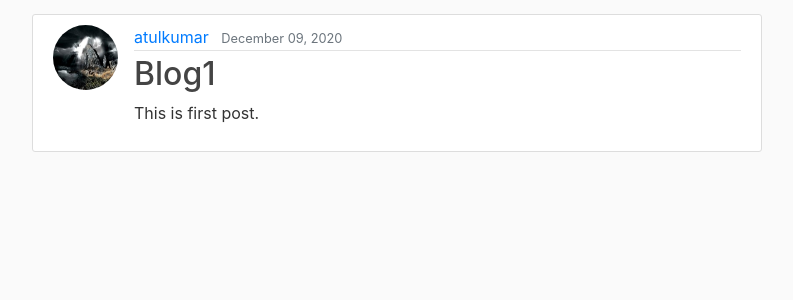
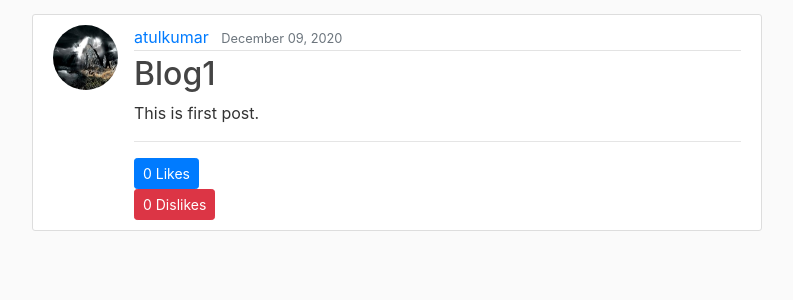
Before and after one commit to Atulkumar21/blog, a Django app: page /post/1/ in a window 1280 px wide. Shown: the part 66-366 px from the top of the page, without its empty margins (53-846 px from the left). Run offline with Django 3.2, Linux system fonts and the light colour scheme; data comes from the database, SQL or seed files in the repository; both versions use the stored data as it was after the commit; data that the repository does not hold is empty; some libraries are stand-ins or nearby versions.

Commit message:
Added like and dislike functionality to the blog.

```diff
--- a/blog/models.py
+++ b/blog/models.py
@@ -10,9 +10,17 @@ class Post(models.Model):
     content=models.TextField()
     date_posted=models.DateTimeField(default=timezone.now)
     author=models.ForeignKey(User,on_delete=models.CASCADE)
+    likes= models.ManyToManyField(User, related_name='likes', blank=True)
+    dislikes= models.ManyToManyField(User, related_name='dislikes', blank=True)
 
     def __str__(self):
         return self.title
 
     def get_absolute_url(self):
         return reverse('post-detail', kwargs={'pk': self.pk})
+
+    def total_likes(self):
+        return self.likes.count()
+
+    def total_dislikes(self):
+        return self.dislikes.count()
--- a/blog/templates/blog/about.html
+++ b/blog/templates/blog/about.html
@@ -5,7 +5,7 @@
     <article class="media content-section">
     <div class="media-body">
         <div class="article-metadata">
-            <h1>This is a blogging website where you can post your blog and share your thaughts!!!!</h1>
+            <h1>This is a blogging website where you can post your blog and share your thoughts!!!!</h1>
         </div>
         <h2><a class="btn btn-outline-info" href="{% url 'blog-home' %}">Home</a></h2>
     </div>
--- a/blog/templates/blog/post_detail.html
+++ b/blog/templates/blog/post_detail.html
@@ -8,16 +8,24 @@
         <div class="article-metadata">
             <a class="mr-2" href="{% url 'user-posts' object.author.username %}">{{ object.author }}</a>
             <small class="text-muted">{{ object.date_posted|date:"F d, Y" }}</small>
+            {% if object.author == user %}
+            <a class="btn btn-secondary btn-sm mt-1 mb-1" href="{% url 'post-update' object.pk %}">Update</a>
+            <a class="btn btn-danger btn-sm mt-1 mb-1" href="{% url 'post-delete' object.pk %}">Delete</a>
+            {% endif %}
         </div>
         <h2 class="article-title">{{ object.title }}</h2>
         <p class="article-content">{{ object.content }}</p>
+        <hr>
+        <div>
+            <form action="{% url 'post-like' post.pk %}" method="post">
+                {% csrf_token %}
+                <button type="submit" name="post_id" value="{{ post.id }}" class="btn btn-primary btn-sm">{{object.total_likes}} Like{{object.total_likes|pluralize}}</button>
+            </form>
+            <form action="{% url 'post-dislike' post.pk %}" method="post">
+                {% csrf_token %}
+                <button type="submit" name="post_id" value="{{ post.id }}" class="btn btn-danger btn-sm">{{object.total_dislikes}} Dislike{{object.total_dislikes|pluralize}}</button>
+            </form>
+        </div>
     </div>
 </article>
-{% if object.author == user %}
-    <div>
-        <a class="btn btn-secondary btn-sm mt-1 mb-1" href="{% url 'post-update' object.pk %}">Update</a>
-        <a class="btn btn-danger btn-sm mt-1 mb-1" href="{% url 'post-delete' object.pk %}">Delete</a>
-    </div>
-{% endif %}
-
 {% endblock content %}
--- a/blog/urls.py
+++ b/blog/urls.py
@@ -10,5 +10,7 @@ urlpatterns=[
     path('post/<int:pk>/update/',views.PostUpdateView.as_view(),name='post-update'),
     path('post/<int:pk>/delete',views.PostDeleteView.as_view(),name='post-delete'),
     path('about/',views.about,name='blog-about'),
-    path('announcements/',views.announcement,name='blog-announcement')
+    path('announcements/',views.announcement,name='blog-announcement'),
+    path('like/<int:pk>',views.like_post, name='post-like'),
+    path('dislike/<int:pk>',views.dislike_post, name='post-dislike')
 ]
--- a/blog/views.py
+++ b/blog/views.py
@@ -1,5 +1,7 @@
 from django.shortcuts import render, get_object_or_404
 from django.contrib.auth.models import User
+from django.http import HttpResponseRedirect
+from django.urls import reverse
 from .models import *
 from django.contrib.auth.mixins import LoginRequiredMixin, UserPassesTestMixin
 from django.views.generic import (
@@ -10,7 +12,41 @@ from django.views.generic import (
     DeleteView
 )
 
-# Create your views here.
+
+def like_post(request, pk):
+    post=get_object_or_404(Post, id=request.POST.get('post_id'))
+    liked= False
+    #disliked= False
+
+    if not post.likes.filter(id= request.user.id).exists() and post.dislikes.filter(id= request.user.id).exists():
+        post.dislikes.remove(request.user)
+        post.likes.add(request.user)
+        liked= False
+    elif post.likes.filter(id= request.user.id).exists():
+        post.likes.remove(request.user)
+        liked=False
+    elif not post.dislikes.filter(id= request.user.id).exists():
+        post.likes.add(request.user)
+        liked= True
+    return HttpResponseRedirect(reverse('post-detail', args=[str(pk)]))
+
+
+def dislike_post(request, pk):
+    post=get_object_or_404(Post, id=request.POST.get('post_id'))
+    disliked= False
+    #liked=False
+    if not post.dislikes.filter(id= request.user.id).exists() and post.likes.filter(id= request.user.id).exists():
+        post.likes.remove(request.user)
+        post.dislikes.add(request.user)
+        liked= False
+    elif post.dislikes.filter(id= request.user.id).exists():
+        post.dislikes.remove(request.user)
+        disliked=False
+    elif not post.likes.filter(id= request.user.id).exists():
+        post.dislikes.add(request.user)
+        disliked= True
+    return HttpResponseRedirect(reverse('post-detail', args=[str(pk)]))
+
 
 def home(request):
     posts=Post.objects.all()
@@ -46,6 +82,15 @@ class UserOwnPostListView(ListView):
 
 class PostDetailView(DetailView):
     model= Post
+    def get_context_data(self, *args, **kwargs):
+        context=super().get_context_data()
+        post_obj= get_object_or_404(Post, id=self.kwargs['pk'])
+        total_likes=post_obj.total_likes()
+        post_obj= get_object_or_404(Post, id=self.kwargs['pk'])
+        total_dislikes=post_obj.total_dislikes()
+        context["total_likes"]=total_likes
+        context["total_dislikes"]=total_dislikes
+        return context
 
 class PostCreateView(LoginRequiredMixin,CreateView):
     model=Post
--- a/blogproject/urls.py
+++ b/blogproject/urls.py
@@ -20,6 +20,9 @@ from users import views as user_views
 from django.conf import settings
 from django.conf.urls.static import static
 
+admin.site.site_header = "Blog Administration"
+admin.site.site_title= "Blog Admin"
+admin.site.index_title= "Welcome to Blog Admin Panel"
 
 urlpatterns = [
     path('admin/', admin.site.urls),
--- a/static/css/main.css
+++ b/static/css/main.css
@@ -14,6 +14,10 @@ body {
 
   .bg-steel {
     background-color: #5f788a;
+  }
+
+  .like-dislike{
+    background-color: red !important;
   }
 
   .site-header .navbar-nav .nav-link {
```
Also changed, not shown: blog/migrations/0002_blogcomment.py (added), blog/migrations/0003_auto_20210101_2058.py (added), blog/migrations/0004_delete_blogcomment.py (added), blog/migrations/0005_post_likes.py (added), blog/migrations/0006_post_dislikes.py (added), db.sqlite3.
